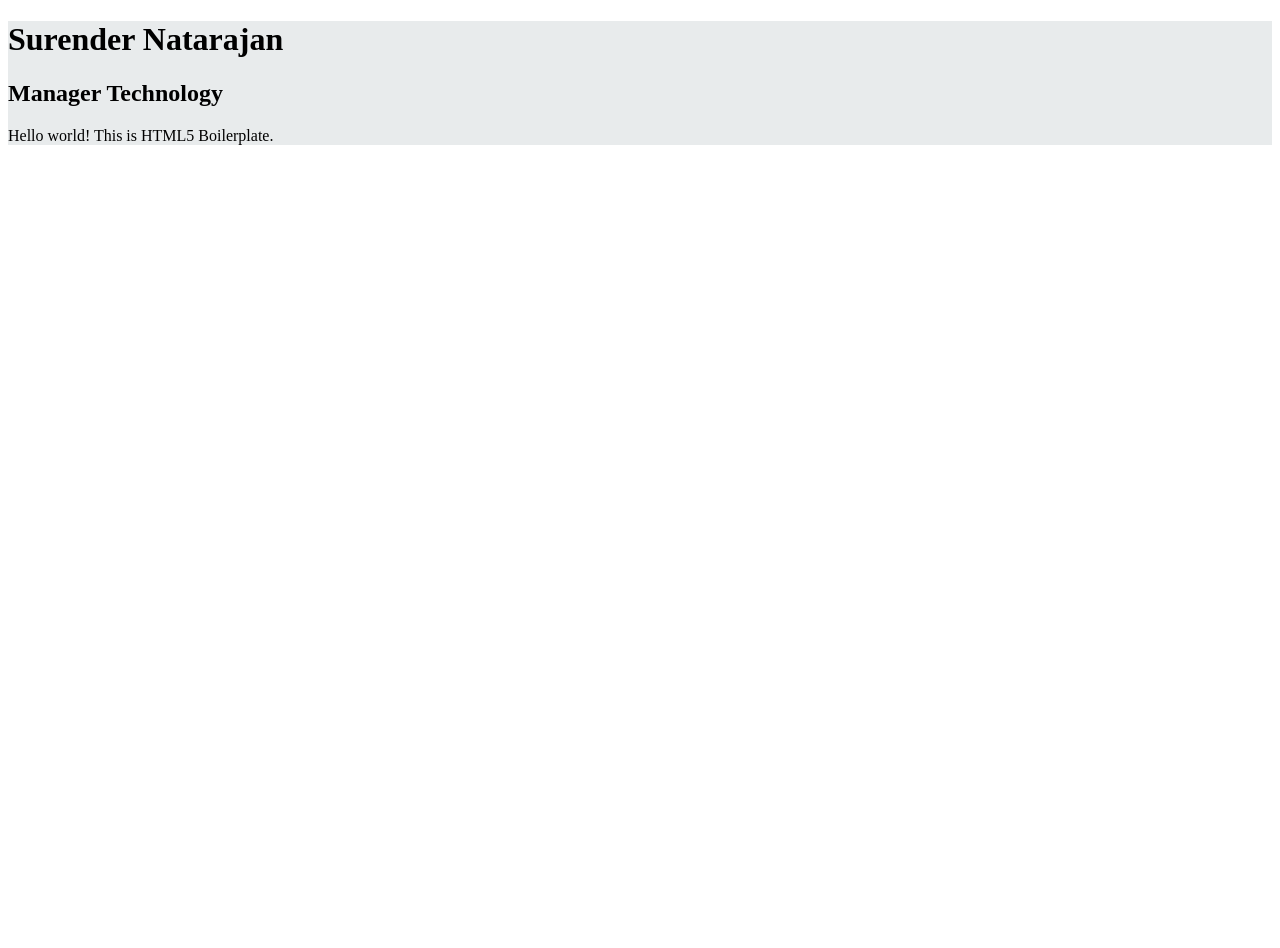
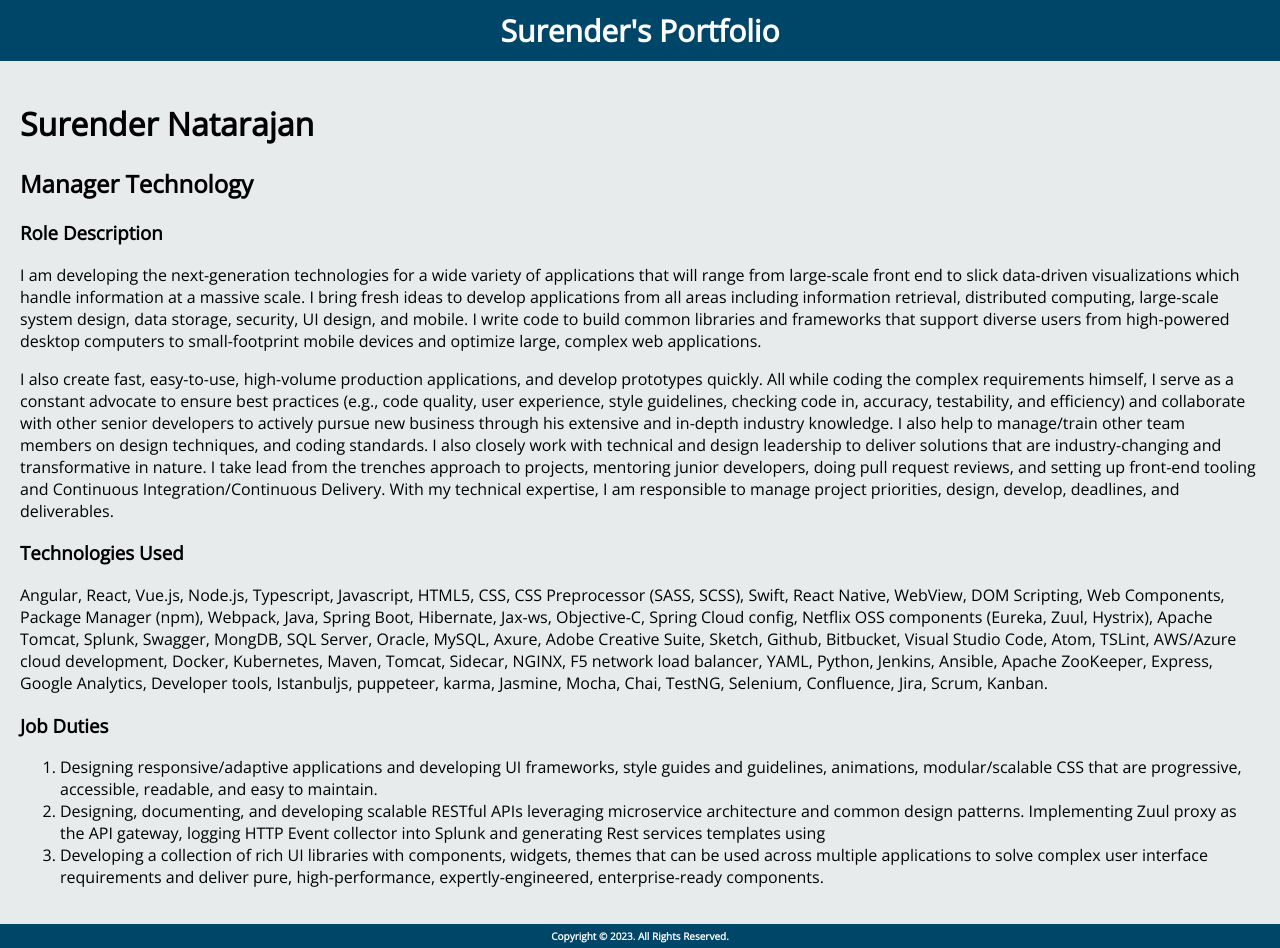
Before and after one commit to surnatarPS/surnatarps, a plain HTML site: page index.html in a window 1280 px wide. Before the commit the page ends 800 px from the top, so only its background shows below. Drawn offline with nearby package versions, Linux system fonts and the light colour scheme.

Commit message:
final updates

```diff
--- a/index.html
+++ b/index.html
@@ -17,18 +17,33 @@
   <link rel="apple-touch-icon" href="icon.png"> -->
   <!-- Place favicon.ico in the root directory -->
 
-  <link rel="stylesheet" href="/styles.css">
+  <link rel="stylesheet" href="styles.css">
+  <link href="https://fonts.googleapis.com/css2?family=Open+Sans:wght@300&display=swap" rel="stylesheet">
 
   <meta name="theme-color" content="#ffffff">
 </head>
 
 <body>
+  <header>Surender's Portfolio</header>
 <div class="home-page">
     <h1>Surender Natarajan</h1>
     <h2>Manager Technology</h2>
+    <h3>Role Description</h3>
+    <p>I am developing the next-generation technologies for a wide variety of applications that will range from large-scale front end to slick data-driven visualizations which handle information at a massive scale. I bring fresh ideas to develop applications from all areas including information retrieval, distributed computing, large-scale system design, data storage, security, UI design, and mobile. I write code to build common libraries and frameworks that support diverse users from high-powered desktop computers to small-footprint mobile devices and optimize large, complex web applications. </p>
+    <p>I also create fast, easy-to-use, high-volume production applications, and develop prototypes quickly. All while coding the complex requirements himself, I serve as a constant advocate to ensure best practices (e.g., code quality, user experience, style guidelines, checking code in, accuracy, testability, and efficiency) and collaborate with other senior developers to actively pursue new business through his extensive and in-depth industry knowledge. I also help to manage/train other team members on design techniques, and coding standards. I also closely work with technical and design leadership to deliver solutions that are industry-changing and transformative in nature. I take lead from the trenches approach to projects, mentoring junior developers, doing pull request reviews, and setting up front-end tooling and Continuous Integration/Continuous Delivery.  With my technical expertise, I am responsible to manage project priorities, design, develop, deadlines, and deliverables. </p>
+<h3>Technologies Used</h3>
+<p>Angular, React, Vue.js, Node.js, Typescript, Javascript, HTML5, CSS, CSS Preprocessor (SASS, SCSS), Swift, React Native, WebView, DOM Scripting, Web Components, Package Manager (npm), Webpack, Java, Spring Boot, Hibernate, Jax-ws, Objective-C, Spring Cloud config, Netflix OSS components (Eureka, Zuul, Hystrix), Apache Tomcat, Splunk, Swagger, MongDB, SQL Server, Oracle, MySQL, Axure, Adobe Creative Suite, Sketch, Github, Bitbucket, Visual Studio Code, Atom, TSLint, AWS/Azure cloud development, Docker, Kubernetes, Maven, Tomcat, Sidecar, NGINX, F5 network load balancer, YAML, Python, Jenkins, Ansible, Apache ZooKeeper, Express, Google Analytics, Developer tools, Istanbuljs, puppeteer, karma, Jasmine, Mocha, Chai, TestNG, Selenium, Confluence, Jira, Scrum, Kanban. </p>
 
-    <p>Hello world! This is HTML5 Boilerplate.</p>
+</p>
+
+<h3>Job Duties</h3>
+<ol>
+      <li>Designing responsive/adaptive applications and developing UI frameworks, style guides and guidelines, animations, modular/scalable CSS that are progressive, accessible, readable, and easy to maintain.</li>
+      <li>Designing, documenting, and developing scalable RESTful APIs leveraging microservice architecture and common design patterns. Implementing Zuul proxy as the API gateway, logging HTTP Event collector into Splunk and generating Rest services templates using </li>
+      <li>Developing a collection of rich UI libraries with components, widgets, themes that can be used across multiple applications to solve complex user interface requirements and deliver pure, high-performance, expertly-engineered, enterprise-ready components.</li>
+</ol>
 </div>
+<footer>Copyright © 2023. All rights reserved.</footer>
 
 </body>
 
--- a/styles.css
+++ b/styles.css
@@ -1,3 +1,37 @@
+body {
+    margin:10px;
+    font-family: 'Open Sans', sans-serif;
+    font-size: 16px;
+    margin:0px;
+}
+
+header {
+    background: #004669;
+text-align: center;
+position: relative;
+padding: 10px 20px;
+color: white;
+font-size: 30px;
+  font-weight: bold;
+text-transform: capitalize;
+
+}
+
 .home-page {
     background-color:#e8ebec ;
+    margin: 0px;
+    padding:20px;
 }
+
+
+footer {
+    background: #004669;
+text-align: center;
+position: relative;
+padding: 5px 10px;
+color: white;
+font-size: 10px;
+  font-weight: bold;
+text-transform: capitalize;
+
+}
```
